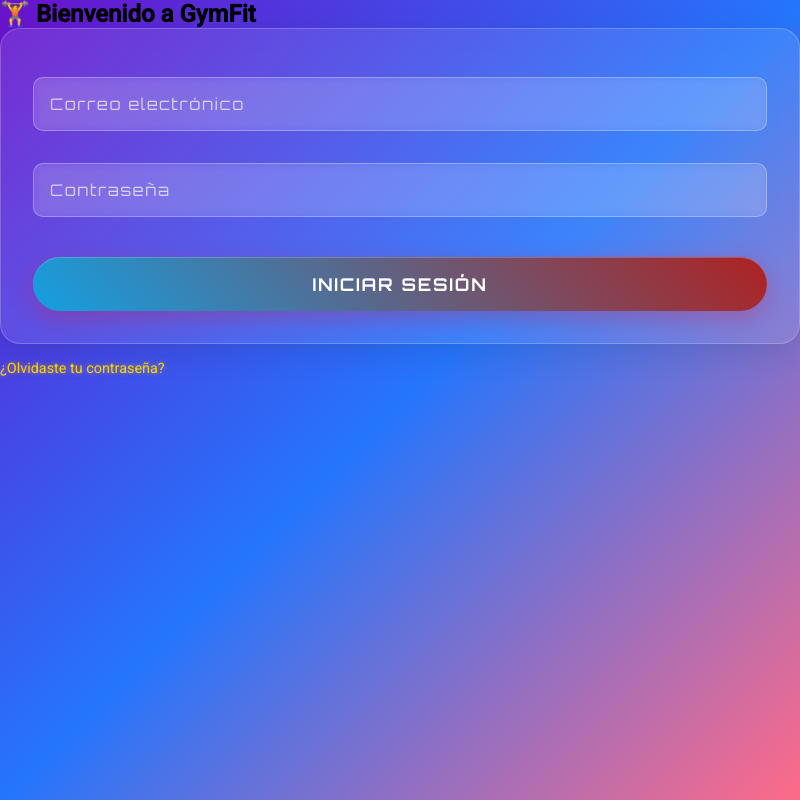
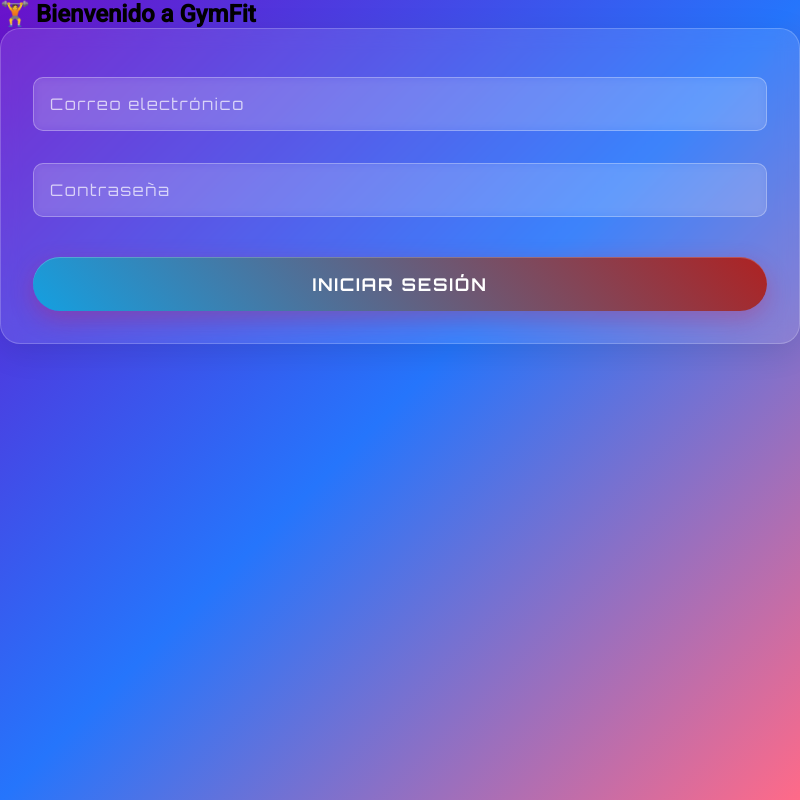
Before and after one commit to juako950/electron-proyecto-dae, an Electron app: page view/login.html in a window 800 px wide. Drawn offline with Linux system fonts and the light colour scheme.

```diff
--- a/view/login.html
+++ b/view/login.html
@@ -19,7 +19,6 @@
             <button type="submit" class="cta-button">Iniciar Sesión</button>
         </form>
         <div class="forgot-password">
-            <a href="#">¿Olvidaste tu contraseña?</a>
         </div>
     </div>
 
```
Also changed, not shown: model/AdminModel.js (added), model/RecepcionistaModel.js (added).
